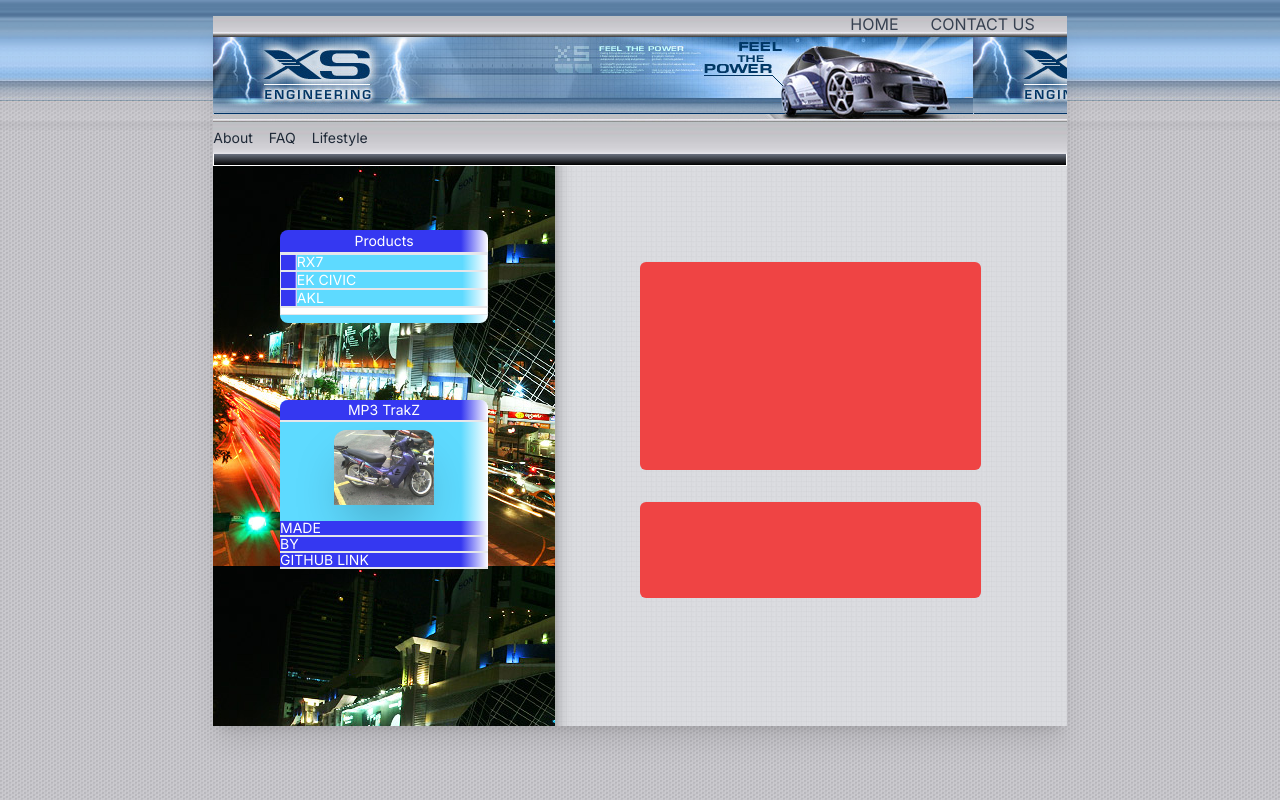
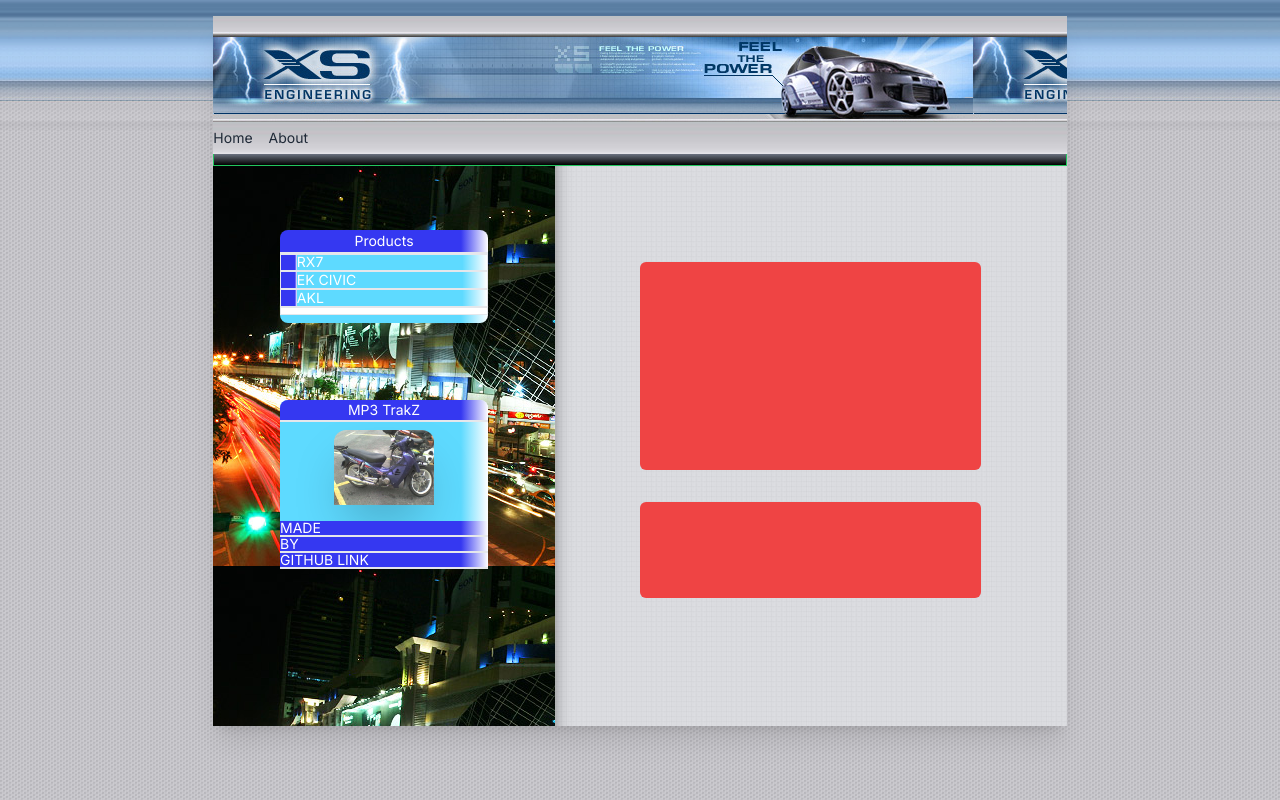
Before and after one commit to songexile/XS_Engineering_Y2K_Site, a Next.js app: page / in a window 1280 px wide. Built offline with nearby package versions, Linux system fonts and the light colour scheme.

Commit message:
Added layout

```diff
--- /dev/null
+++ b/src/app/about/page.js
@@ -0,0 +1,6 @@
+import Layout from "@/components/layouts/layout";
+import Image from "next/image";
+
+export default function Home() {
+  return <Layout></Layout>;
+}
--- a/src/app/page-1/page.js
+++ /dev/null
@@ -1,7 +0,0 @@
-export default function Home() {
-  return (
-    <main>
-      <h1>hi</h1>
-    </main>
-  );
-}
--- a/src/app/page.js
+++ b/src/app/page.js
@@ -1,40 +1,9 @@
+import Layout from "@/components/layouts/layout";
 import Image from "next/image";
 
 export default function Home() {
   return (
-    <main
-      className="flex min-h-screen flex-col items-center justify-between h-full sm:h-[48rem] "
-      style={{ backgroundImage: "url('/background-img.jpg')" }}
-    >
-      <div className="mx-64 w-5/6 lg:w-4/6 xl:w-4/6 shadow-xl mt-4">
-        <div
-          style={{ backgroundImage: "url('/header-top.jpg')" }}
-          className="bg-cover bg-center flex h-4 w-full "
-        >
-          <div className="w-full h-full  flex items-center gap-8 justify-end mx-8  text-gray-700 text-md">
-            <h1>HOME</h1>
-            <h1>CONTACT US</h1>
-          </div>
-        </div>
-        <div
-          style={{ backgroundImage: "url('/banner.jpg')" }}
-          className="bg-auto h-[5.6rem]  w-full "
-        ></div>
-        <div
-          style={{ backgroundImage: "url('/header-top.jpg')" }}
-          className="bg-cover bg-center h-8 w-full flex  "
-        >
-          <div className="w-full h-full  flex items-center gap-x-4 justify-start text-gray-800 text-sm">
-            <h1>About</h1>
-            <h1>FAQ</h1>
-            <h1>Lifestyle</h1>
-          </div>
-          <div className="w-1/3 h-full "></div>
-        </div>
-        <div className="h-3 w-full bg-gradient-to-t from-black to-gray-500 border border-b-1 border-t-0 border-white"></div>
-        {/* Container looking thing */}
-        <div className="bg-white h-[35rem] flex">
-          {/* Left side of screen div */}
+    <Layout>
       <div
         style={{ backgroundImage: "url('web_assets/MBK1.jpg')" }}
         className=" h-full bg-blue-400  w-8/12 flex flex-col items-center  justify-start"
@@ -92,11 +61,7 @@ export default function Home() {
             <h1>GITHUB LINK </h1>
           </div>
         </div>
-            <svg
-              width="300"
-              height="170"
-              xmlns="http://www.w3.org/2000/svg"
-            ></svg>
+        <svg width="300" height="170" xmlns="http://www.w3.org/2000/svg"></svg>
       </div>
       {/* Right side screen div */}
       <div
@@ -108,8 +73,6 @@ export default function Home() {
         <div className="w-8/12 h-52 rounded-md mt-24 bg-red-500"></div>
         <div className="w-8/12 h-24 rounded-md mt-8 bg-red-500"></div>
       </div>
-        </div>
-      </div>
-    </main>
+    </Layout>
   );
 }
--- /dev/null
+++ b/src/components/layouts/layout.js
@@ -0,0 +1,45 @@
+import Image from "next/image";
+
+export default function Layout({ children }) {
+  return (
+    <>
+      <main
+        className="flex min-h-screen flex-col items-center justify-between h-full sm:h-[48rem] "
+        style={{ backgroundImage: "url('/background-img.jpg')" }}
+      >
+        {/* Box container */}
+        <div className="mx-64 w-5/6 lg:w-4/6 xl:w-4/6 shadow-xl mt-4">
+          <div
+            style={{ backgroundImage: "url('/header-top.jpg')" }}
+            className="bg-cover bg-center flex h-4 w-full "
+          >
+            <div className="w-full h-full  flex items-center gap-8 justify-end mx-8  text-gray-700 text-md">
+              {/* <h1>HOME</h1>
+              <h1>CONTACT US</h1> */}
+            </div>
+          </div>
+          <div
+            style={{ backgroundImage: "url('/banner.jpg')" }}
+            className="bg-auto h-[5.6rem]  w-full "
+          ></div>
+          <div
+            style={{ backgroundImage: "url('/header-top.jpg')" }}
+            className="bg-cover bg-center h-8 w-full flex  "
+          >
+            <div className="w-full h-full  flex items-center gap-x-4 justify-start text-gray-800 text-sm">
+              <a href="./">Home</a>
+              <a href="/about">About</a>
+            </div>
+          </div>
+          <div className="h-3 w-full bg-gradient-to-t from-black to-gray-500 border border-b-1 border-t-0 border-green-500"></div>
+          {/* Container looking thing */}
+          <div className="bg-white h-[35rem] flex">
+            {/* Left side of screen div */}
+            {children}
+            {/* Right side screen div */}
+          </div>
+        </div>
+      </main>
+    </>
+  );
+}
```
Lines whose indentation alone changed are shown as unchanged.
